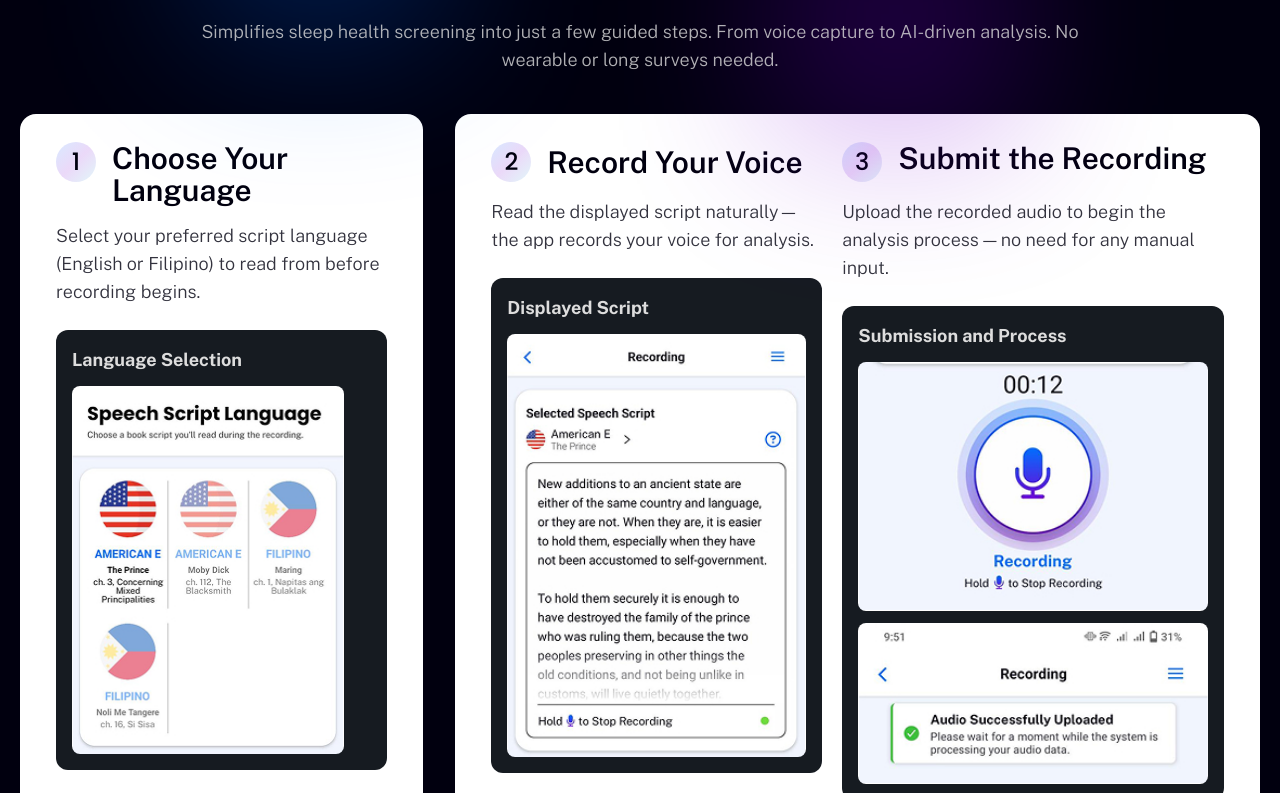
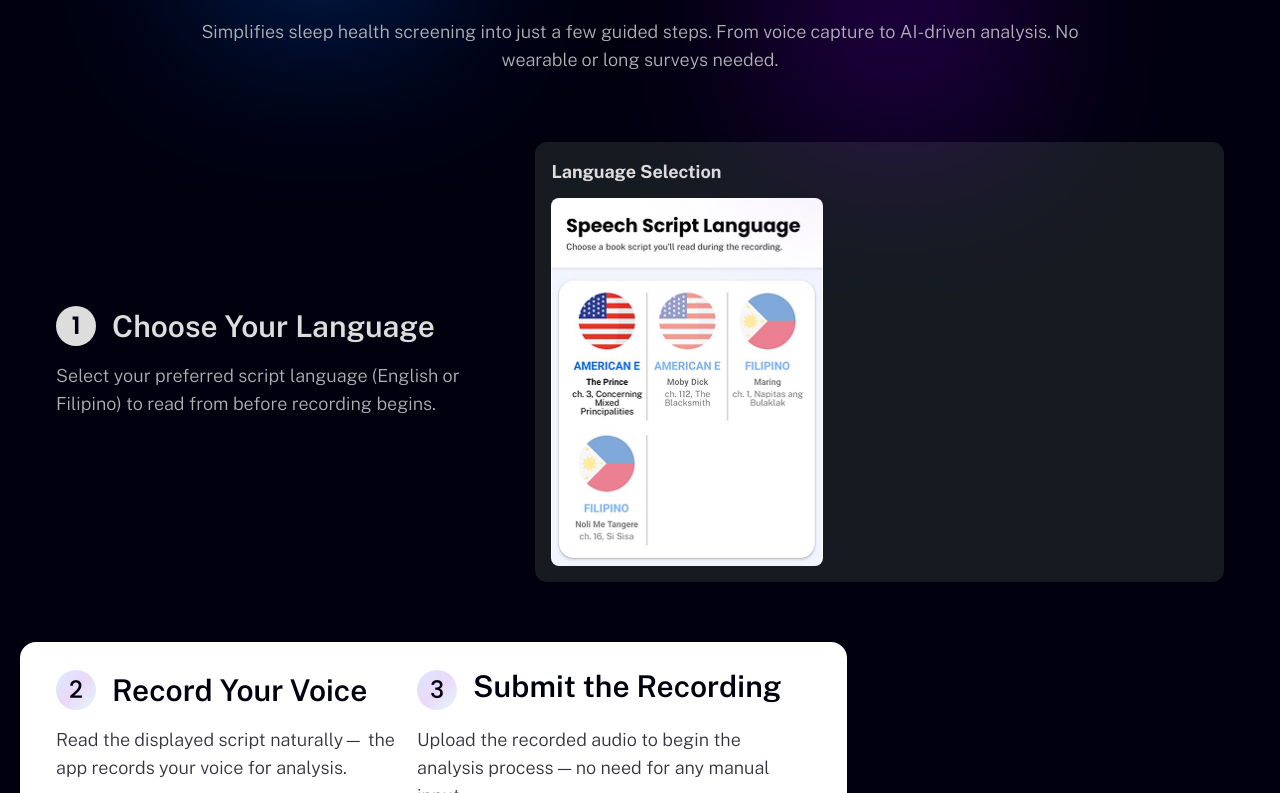
Before and after one commit to Knu09/sleepspec-landing, a React (Vite) app: page / in a window 1280 px wide. Shown: the part 2687-3480 px from the top of the page. Built offline with nearby package versions, Linux system fonts and the light colour scheme.

Commit message:
style (HowItWorksSection.tsx): adjust alignment and improve UX

```diff
--- a/src/components/HowItWorksSection.tsx
+++ b/src/components/HowItWorksSection.tsx
@@ -32,22 +32,21 @@ const HowItWorksSection = () => {
                         </div>
                     </div>
                     <div className="flex flex-col gap-4 lg:gap-8">
-                        <div className="flex flex-col md:flex-row gap-4 lg:gap-8">
-                            <div className="flex flex-col gap-6 bg-white text-darkBg rounded-2xl px-5 lg:px-9 py-7 w-full md:w-4/12">
-                                <div className="flex flex-col gap-4">
-                                    <div className="flex gap-4">
-                                        <div className="flex bg-[linear-gradient(135deg,_rgba(0,110,255,0.15)_0%,_rgba(120,0,211,0.15)_50%,_rgba(58,200,217,0.15)_100%)] rounded-full min-w-[40px] h-[40px] justify-center items-center">
-                                            <span className="font-poppins font-medium text-2xl">
+                        <div className="flex flex-col md:flex-row gap-6 text-secondary rounded-2xl px-5 lg:px-9 py-7 w-full">
+                            <div className="flex flex-col justify-center gap-4">
+                                <div className="flex gap-4 items-center">
+                                    <div className="flex bg-secondary rounded-full min-w-[40px] h-[40px] justify-center items-center">
+                                        <span className="font-poppins font-semibold text-2xl text-darkBg">
                                             1
                                         </span>
                                     </div>
                                     <h2>Choose Your Language</h2>
                                 </div>
                                 <div>
-                                        <p className="text-darkBg">
-                                            Select your preferred script
-                                            language (English or Filipino) to
-                                            read from before recording begins.
+                                    <p className="text-secondary">
+                                        Select your preferred script language
+                                        (English or Filipino) to read from
+                                        before recording begins.
                                     </p>
                                 </div>
                             </div>
@@ -73,9 +72,9 @@ const HowItWorksSection = () => {
                                     </div>
                                     <div>
                                         <p className="text-darkBg">
-                                                Read the displayed script
-                                                naturally— the app records your
-                                                voice for analysis.
+                                            Read the displayed script naturally—
+                                            the app records your voice for
+                                            analysis.
                                         </p>
                                     </div>
                                 </div>
@@ -101,9 +100,9 @@ const HowItWorksSection = () => {
                                     </div>
                                     <div>
                                         <p className="text-darkBg">
-                                                Upload the recorded audio to
-                                                begin the analysis process — no
-                                                need for any manual input.
+                                            Upload the recorded audio to begin
+                                            the analysis process — no need for
+                                            any manual input.
                                         </p>
                                     </div>
                                 </div>
@@ -119,7 +118,6 @@ const HowItWorksSection = () => {
                                         alt="process-entry"
                                         className="rounded-lg"
                                     />
-                                    </div>
                                 </div>
                             </div>
                         </div>
```
Lines whose indentation alone changed are shown as unchanged.
